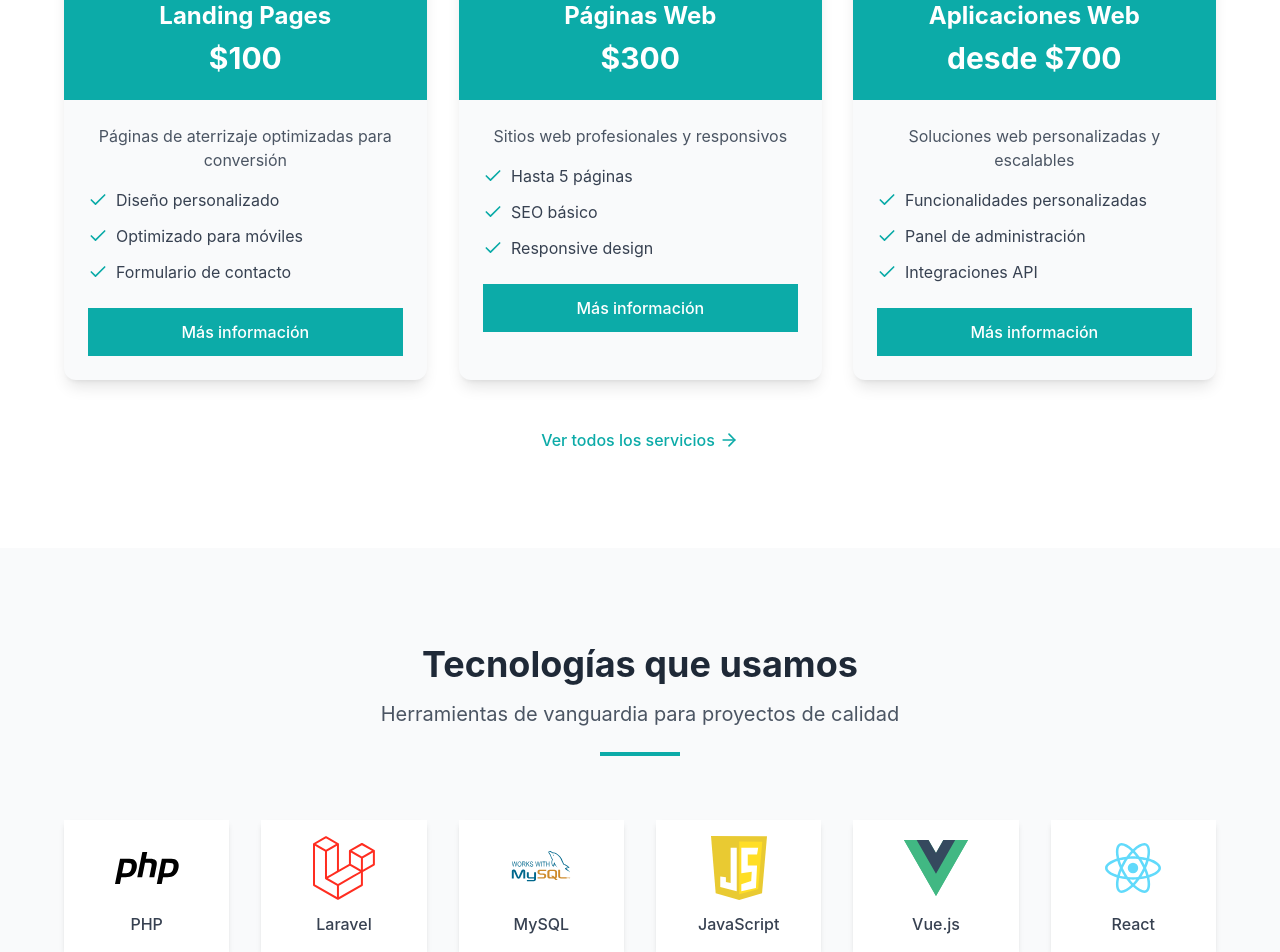
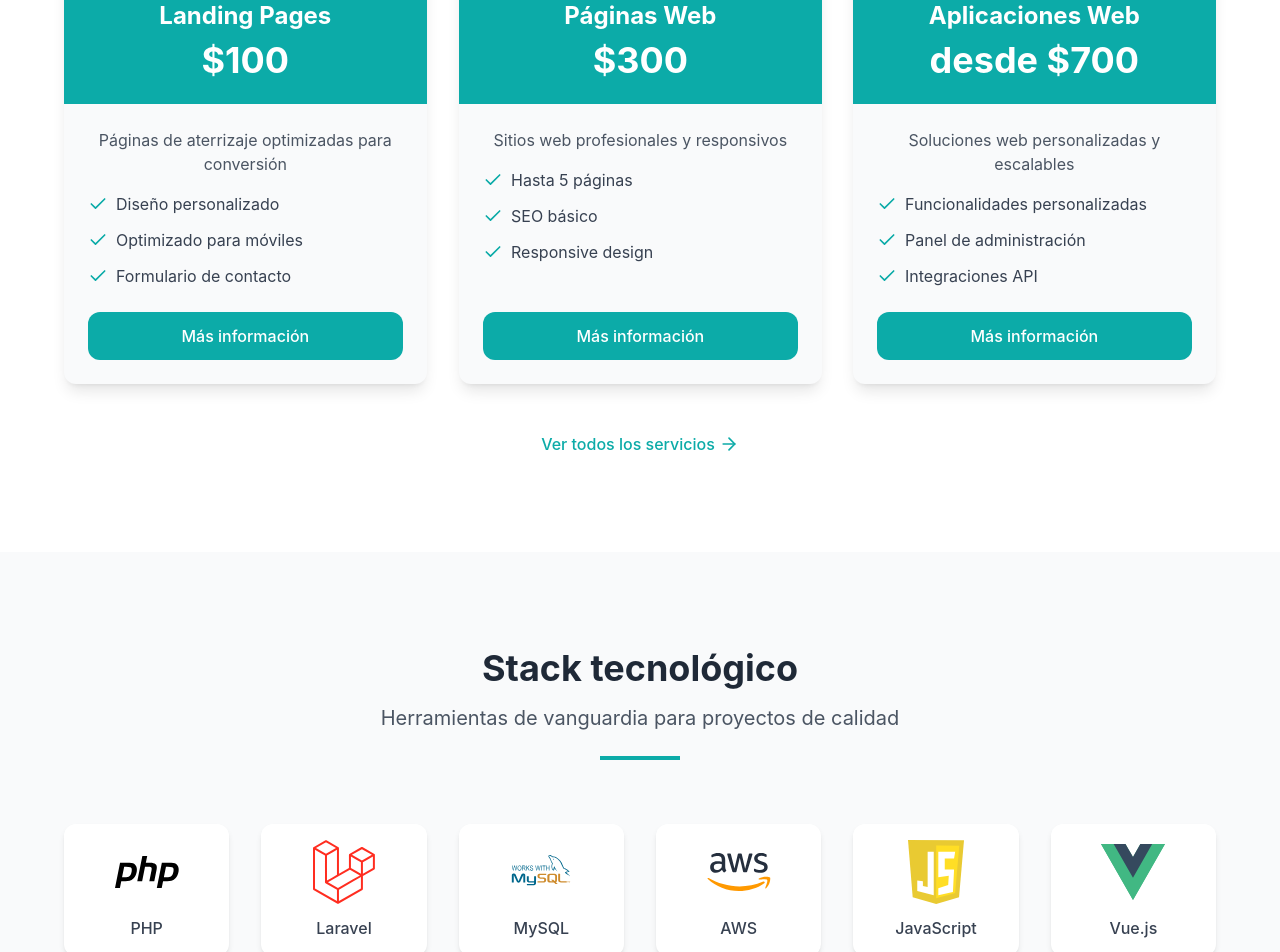
Before and after one commit to Ander1405/OmniVerseTech, a Vue app: page / in a window 1280 px wide. Shown: the part 920-1872 px from the top of the page. Built offline with nearby package versions, Linux system fonts and the light colour scheme.

Commit message:
refactor: change cards services styles and buttons border

```diff
--- a/src/components/home/CtaSection.vue
+++ b/src/components/home/CtaSection.vue
@@ -9,7 +9,7 @@
       </p>
       <router-link
         to="/contacto"
-        class="inline-block px-8 py-4 bg-white text-primary hover:bg-gray-100 font-medium rounded-lg shadow-lg transform transition-all duration-300 hover:scale-105"
+        class="inline-block px-8 py-4 bg-white text-primary hover:bg-gray-100 font-medium rounded-xl shadow-lg transform transition-all duration-300 hover:scale-105"
       >
         {{ content.buttonText }}
       </router-link>
--- a/src/components/home/HeroSection.vue
+++ b/src/components/home/HeroSection.vue
@@ -14,7 +14,7 @@
         </p>
         <router-link
           to="/contacto"
-          class="inline-block px-8 py-4 bg-primary hover:bg-primary-dark text-white font-medium rounded-lg shadow-lg transform transition-all duration-300 hover:scale-105 animate-fade-in animation-delay-400"
+          class="inline-block px-8 py-4 bg-primary hover:bg-primary-dark text-white font-medium shadow-lg transform transition-all duration-300 hover:scale-105 animate-fade-in animation-delay-400 rounded-xl"
         >
           {{ content.cta }}
         </router-link>
@@ -37,7 +37,7 @@
 </template>
 
 <script setup>
-// Props
+
 const props = defineProps({
   content: {
     type: Object,
--- a/src/components/home/ServicesSection.vue
+++ b/src/components/home/ServicesSection.vue
@@ -15,33 +15,27 @@
           <div
               v-for="(service, index) in content.items"
               :key="service.id"
-          class="bg-gray-50 dark:bg-secondary-dark rounded-xl shadow-lg overflow-hidden transform transition-all duration-500 hover:shadow-xl group"
+              class="bg-gray-50 dark:bg-secondary-dark rounded-xl shadow-lg overflow-hidden transform transition-all duration-500 hover:shadow-xl group flex flex-col h-full"
               v-intersection-observer="{ callback: (entries) => onIntersect(entries, index), options: { threshold: 0.2 } }"
               :class="{ 'animate-zoom-in': visibleServices[index] }"
               :style="{ 'animation-delay': `${index * 0.2}s` }"
               :id="service.id"
           >
-          <div class="bg-primary p-6 text-center relative overflow-hidden">
-            <!-- Service Icon -->
+              <div class="bg-primary p-6 text-center relative">
                   <div class="absolute top-0 right-0 -mr-4 -mt-4 w-20 h-20 bg-primary-light rounded-full opacity-20"></div>
                   <div class="relative z-10">
                       <div class="w-16 h-16 bg-white/10 rounded-full flex items-center justify-center mb-4 mx-auto">
-                <svg xmlns="http://www.w3.org/2000/svg" class="h-8 w-8 text-white" viewBox="0 0 24 24" fill="none" stroke="currentColor" stroke-width="2" stroke-linecap="round" stroke-linejoin="round">
-                  <!-- Layout icon (default) -->
+                          <svg xmlns="http://www.w3.org/2000/svg" class="h-10 w-10 text-white" viewBox="0 0 24 24" fill="none" stroke="currentColor" stroke-width="2" stroke-linecap="round" stroke-linejoin="round">
                               <template v-if="service.icon === 'layout'">
                                   <rect x="3" y="3" width="18" height="18" rx="2" ry="2"></rect>
                                   <line x1="3" y1="9" x2="21" y2="9"></line>
                                   <line x1="9" y1="21" x2="9" y2="9"></line>
                               </template>
-
-                  <!-- Globe icon -->
                               <template v-else-if="service.icon === 'globe'">
                                   <circle cx="12" cy="12" r="10"></circle>
                                   <line x1="2" y1="12" x2="22" y2="12"></line>
                                   <path d="M12 2a15.3 15.3 0 0 1 4 10 15.3 15.3 0 0 1-4 10 15.3 15.3 0 0 1-4-10 15.3 15.3 0 0 1 4-10z"></path>
                               </template>
-
-                  <!-- Code icon -->
                               <template v-else-if="service.icon === 'code'">
                                   <polyline points="16 18 22 12 16 6"></polyline>
                                   <polyline points="8 6 2 12 8 18"></polyline>
@@ -49,18 +43,14 @@
                           </svg>
                       </div>
                       <h3 class="text-2xl font-bold text-white mb-2">{{ service.title }}</h3>
-              <div class="text-3xl font-bold text-white">{{ service.price }}</div>
+                      <div class="text-4xl font-bold text-white">{{ service.price }}</div>
                   </div>
               </div>
-
-          <div class="p-6">
+              <div class="p-6 flex flex-col flex-grow">
+                  <div class="flex-grow">
                       <p class="text-gray-600 dark:text-gray-300 mb-4 text-center">{{ service.description }}</p>
                       <ul class="space-y-3">
-              <li
-                v-for="(feature, featureIndex) in service.features"
-                :key="featureIndex"
-                class="flex items-center text-gray-700 dark:text-gray-300"
-              >
+                          <li v-for="(feature, featureIndex) in service.features" :key="featureIndex" class="flex items-center text-gray-700 dark:text-gray-300">
                               <svg xmlns="http://www.w3.org/2000/svg" class="h-5 w-5 text-primary mr-2 flex-shrink-0" viewBox="0 0 24 24" fill="none" stroke="currentColor" stroke-width="2" stroke-linecap="round" stroke-linejoin="round">
                                   <polyline points="20 6 9 17 4 12"></polyline>
                               </svg>
@@ -69,15 +59,20 @@
                       </ul>
                   </div>
 
-          <div class="p-6 pt-0 text-center">
+                  <!-- Botón de Más Información alineado abajo -->
+                  <div class="mt-auto pt-6 rounded-xl text-center">
                       <router-link
                           :to="`/servicios#${service.id}`"
-              class="inline-block w-full py-3 bg-primary hover:bg-primary-dark text-white font-medium rounded-lg transition-colors duration-300"
+                          class="inline-block w-full py-3 bg-primary hover:bg-primary-dark text-white font-medium rounded-xl transition-colors duration-300"
                       >
                           {{ currentLanguage === 'es' ? 'Más información' : 'Learn more' }}
                       </router-link>
                   </div>
               </div>
+          </div>
+
+
+
       </div>
 
       <div class="text-center mt-12">
--- a/src/components/home/TechnologiesSection.vue
+++ b/src/components/home/TechnologiesSection.vue
@@ -19,7 +19,7 @@
         <div
           v-for="(tech, index) in content.techs"
           :key="tech.name"
-          class="flex flex-col items-center justify-center p-4 bg-white dark:bg-secondary rounded-lg shadow-md hover:shadow-lg transition-all duration-300 hover:scale-105"
+          class="flex flex-col items-center justify-center p-4 bg-white dark:bg-secondary rounded-xl shadow-md hover:shadow-lg transition-all duration-300 hover:scale-105"
           :style="{ 'animation-delay': `${index * 0.1}s` }"
         >
           <img
@@ -40,7 +40,6 @@
 <script setup>
 import { ref } from 'vue';
 
-// Props
 const props = defineProps({
   content: {
     type: Object,
@@ -48,17 +47,14 @@ const props = defineProps({
   }
 });
 
-// State
 const isVisible = ref(false);
 
-// Methods
 const onIntersect = (entries) => {
   if (entries[0].isIntersecting) {
     isVisible.value = true;
   }
 };
 
-// Custom directive for intersection observer
 const vIntersectionObserver = {
   mounted(el, binding) {
     const observer = new IntersectionObserver(binding.value.callback, binding.value.options);
--- a/src/components/views/HomeView.vue
+++ b/src/components/views/HomeView.vue
@@ -57,12 +57,13 @@ const translations = {
       cta: 'Ver todos los servicios'
     },
     technologies: {
-      title: 'Tecnologías que usamos',
+      title: 'Stack tecnológico',
       subtitle: 'Herramientas de vanguardia para proyectos de calidad',
       techs: [
         { name: 'PHP', icon: '/src/icons/php_logo.svg' },
         { name: 'Laravel', icon: '/src/icons/laravel_logo.svg' },
         { name: 'MySQL', icon: '/src/icons/mysql_logo.svg' },
+        { name: 'AWS', icon: '/src/icons/aws_logo.svg' },
         { name: 'JavaScript', icon: '/src/icons/javascript_logo.svg' },
         { name: 'Vue.js', icon: '/src/icons/vue_logo.svg' },
         { name: 'React', icon: '/src/icons/react_logo.svg' },
@@ -70,7 +71,6 @@ const translations = {
         { name: 'HTML5', icon: '/src/icons/html_logo.svg' },
         { name: 'CSS3', icon: '/src/icons/css_logo.svg' },
         { name: 'Tailwind CSS', icon: '/src/icons/tailwind_logo.svg' },
-        // { name: 'AWS', icon: '/src/icons/aws_logo.svg' },
       ]
     },
     testimonials: {
@@ -144,19 +144,17 @@ const translations = {
       title: 'Technologies We Use',
       subtitle: 'Cutting-edge tools for quality projects',
       techs: [
-        { name: 'HTML5', icon: '/icons/html5.svg' },
-        { name: 'CSS3', icon: '/icons/css3.svg' },
-        { name: 'JavaScript', icon: '/icons/javascript.svg' },
-        { name: 'Vue.js', icon: '/icons/vue.svg' },
-        { name: 'React', icon: '/icons/react.svg' },
-        { name: 'Node.js', icon: '/icons/nodejs.svg' },
-        { name: 'PHP', icon: '/icons/php.svg' },
-        { name: 'Laravel', icon: '/icons/laravel.svg' },
-        { name: 'MySQL', icon: '/icons/mysql.svg' },
-        { name: 'PostgreSQL', icon: '/icons/postgresql.svg' },
-        { name: 'AWS', icon: '/icons/aws.svg' },
-        { name: 'Tailwind CSS', icon: '/icons/tailwind.svg' },
-        { name: 'Git', icon: '/icons/git.svg' }
+        { name: 'PHP', icon: '/src/icons/php_logo.svg' },
+        { name: 'Laravel', icon: '/src/icons/laravel_logo.svg' },
+        { name: 'MySQL', icon: '/src/icons/mysql_logo.svg' },
+        { name: 'AWS', icon: '/src/icons/aws_logo.svg' },
+        { name: 'JavaScript', icon: '/src/icons/javascript_logo.svg' },
+        { name: 'Vue.js', icon: '/src/icons/vue_logo.svg' },
+        { name: 'React', icon: '/src/icons/react_logo.svg' },
+        { name: 'Node.js', icon: '/src/icons/nodejs_logo.svg' },
+        { name: 'HTML5', icon: '/src/icons/html_logo.svg' },
+        { name: 'CSS3', icon: '/src/icons/css_logo.svg' },
+        { name: 'Tailwind CSS', icon: '/src/icons/tailwind_logo.svg' },
       ]
     },
     testimonials: {
```
Lines whose indentation alone changed are shown as unchanged.
